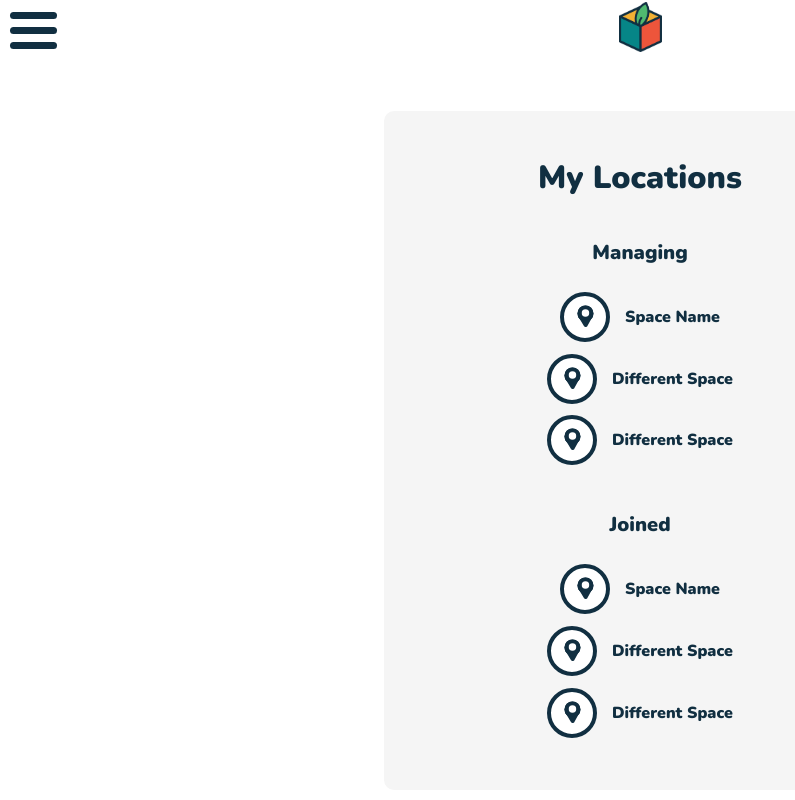
After one commit to samlinck/CleanSpace, a PHP site: page /locations.php in a window 1280 px wide. The commit adds this page. Shown: the whole page, without its empty margins (0-795 px from the left). Run offline with PHP 8.4, Linux system fonts and the light colour scheme.

Commit message:
added My locations tab

```diff
--- a/css/style.css
+++ b/css/style.css
@@ -338,7 +338,33 @@ div.make-problem {
     margin-left: auto;
     margin-right: auto;
 }
-
+/* locations */
+.myLocations {
+    padding-top: 20px;
+}
+.list-container{
+    width: 65%;
+    margin: auto;
+}
+.list-items{
+    display: flex;
+    flex-direction: column;
+    margin-left: 0;
+}
+ul{
+    padding-left: 0;
+}
+.location-list{
+    display: flex;
+    align-items: center;
+    margin: 2% 0;
+    justify-content: center;
+}
+.location-icon {
+    padding-right: 15px;
+}
+.spaceName {
+}
 /* css for nav */
 header{
     background:#ffffff;
--- /dev/null
+++ b/locations.php
@@ -0,0 +1,35 @@
+<!DOCTYPE html>
+<html lang="en">
+<head>
+    <meta charset="UTF-8">
+    <meta name="viewport" content="width=device-width, initial-scale=1.0">
+    <meta http-equiv="X-UA-Compatible" content="ie=edge">
+    <link rel="stylesheet" href="css/style.css">
+    <link href="https://fonts.googleapis.com/css?family=Nunito:700,900" rel="stylesheet">
+    <title>CleanSpace</title>
+</head>
+<body>
+    <header>
+        <?php include_once("includes/nav.inc.php"); ?>
+    </header>
+    <div class="large-container">
+        <h2>My Locations</h2>
+        <p class="myLocations">Managing</p>
+        <div class="list-container">
+            <ul class="list-items" id="listupdates">
+                <li class="location-list"><img src="./images/location.svg" alt="locationIcon" class="location-icon"><a href="spaceType.php" class="spaceName">Space Name</a></li>
+                <li class="location-list"><img src="./images/location.svg" alt="locationIcon" class="location-icon"><a href="spaceType.php" class="spaceName">Different Space</a></li>
+                <li class="location-list"><img src="./images/location.svg" alt="locationIcon" class="location-icon"><a href="spaceType.php" class="spaceName">Different Space</a></li>
+            </ul>
+        </div>
+        <p class="myLocations">Joined</p>
+        <div class="list-container">
+            <ul class="list-items" id="listupdates">
+                <li class="location-list"><img src="./images/location.svg" alt="locationIcon" class="location-icon"><a href="spaceType.php" class="spaceName">Space Name</a></li>
+                <li class="location-list"><img src="./images/location.svg" alt="locationIcon" class="location-icon"><a href="spaceType.php" class="spaceName">Different Space</a></li>
+                <li class="location-list"><img src="./images/location.svg" alt="locationIcon" class="location-icon"><a href="spaceType.php" class="spaceName">Different Space</a></li>
+            </ul>
+        </div>
+    </div>
+</body>
+</html>
```
